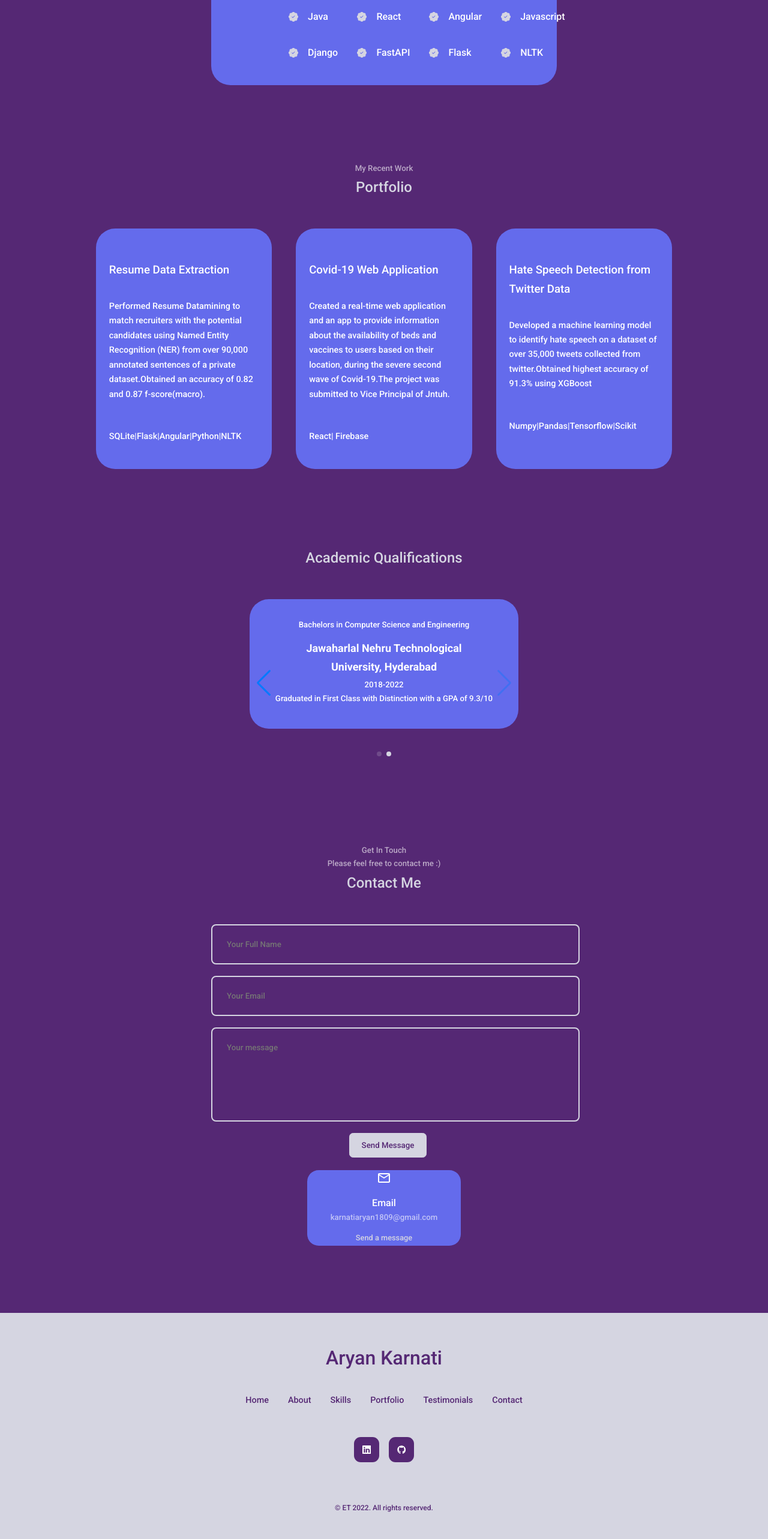
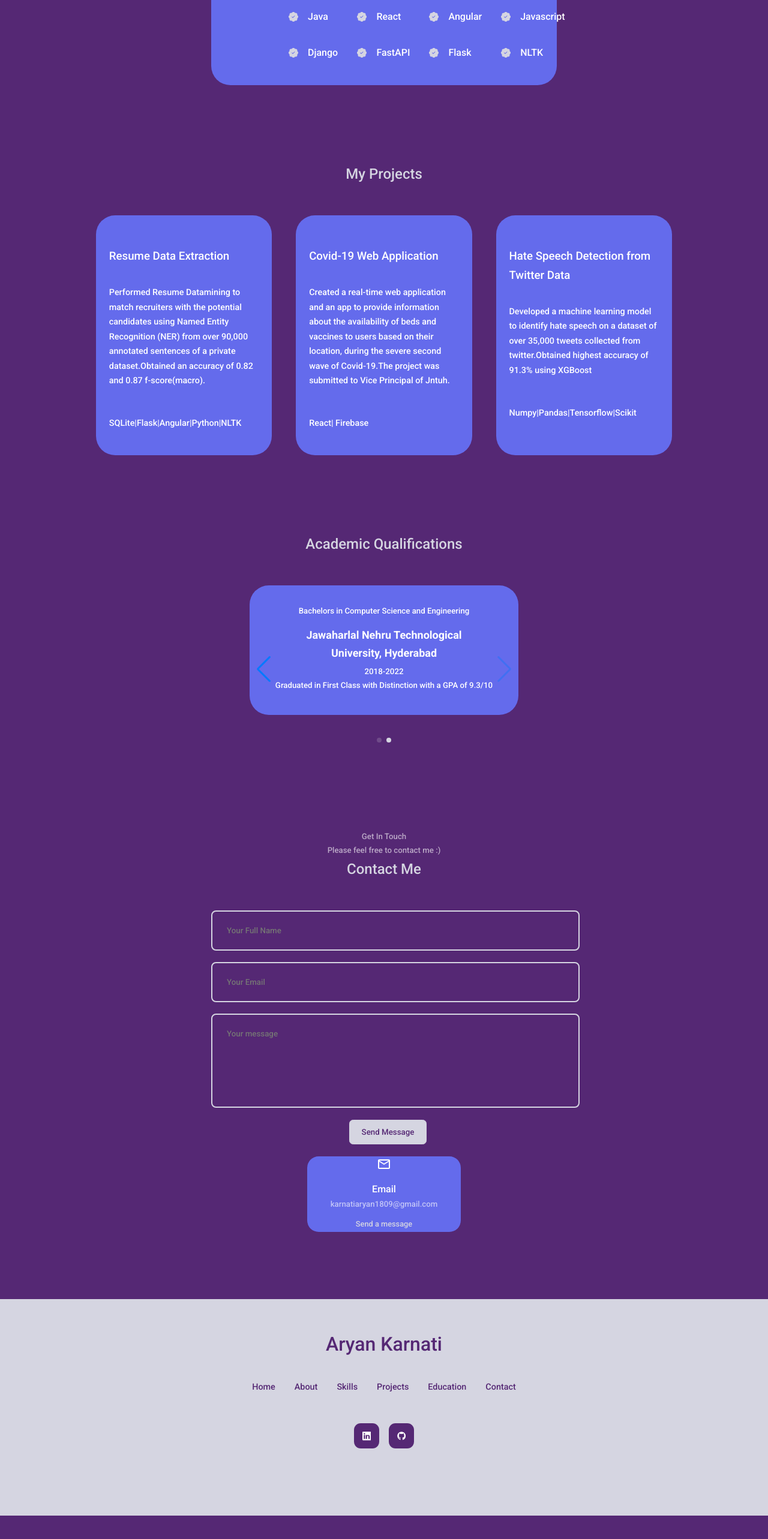
Before and after one commit to Aryan18k/Portfolio-Website, a React (Create React App) app: page / in a window 1280 px wide. Shown: the part 1656-4222 px from the top of the page at 60% size. After the commit the page ends 4183 px from the top, so only its background shows below. Built offline with nearby package versions, Linux system fonts and the light colour scheme.

Commit message:
modified projects

```diff
--- a/src/components/footer/Footer.jsx
+++ b/src/components/footer/Footer.jsx
@@ -11,17 +11,14 @@ const Footer = () => {
         <li><a href="#home">Home</a></li>
         <li><a href="#about">About</a></li>
         <li><a href="#experience">Skills</a></li>
-        <li><a href="#portfolio">Portfolio</a></li>
-        <li><a href="#testimonials">Testimonials</a></li>
+        <li><a href="#portfolio">Projects</a></li>
+        <li><a href="#education">Education</a></li>
         <li><a href="#contact">Contact</a></li>
       </ul>
       <div className="footer__socials">
       <a href="https://www.linkedin.com/in/aryan-karnati-2a39461aa/" target="_blank" rel="noreferrer" ><BsLinkedin /></a>
       <a href="https://github.com/Aryan18k" target="_blank" rel="noreferrer" ><FaGithub /></a>
       </div>
-      <div className="footer__copyright">
-        <small>&copy; ET 2022. All rights reserved.</small>
-      </div>
     </footer>
   )
 }
--- a/src/components/portfolio/Portfolio.jsx
+++ b/src/components/portfolio/Portfolio.jsx
@@ -28,8 +28,7 @@ const Portfolio = () => {
 
   return (
     <section id="portfolio">
-      <h5>My Recent Work</h5>
-      <h2>Portfolio</h2>
+      <h2>My Projects</h2>
 
       <div className="container portfolio__container">
         {soloProjects.map((pro) => (
```
